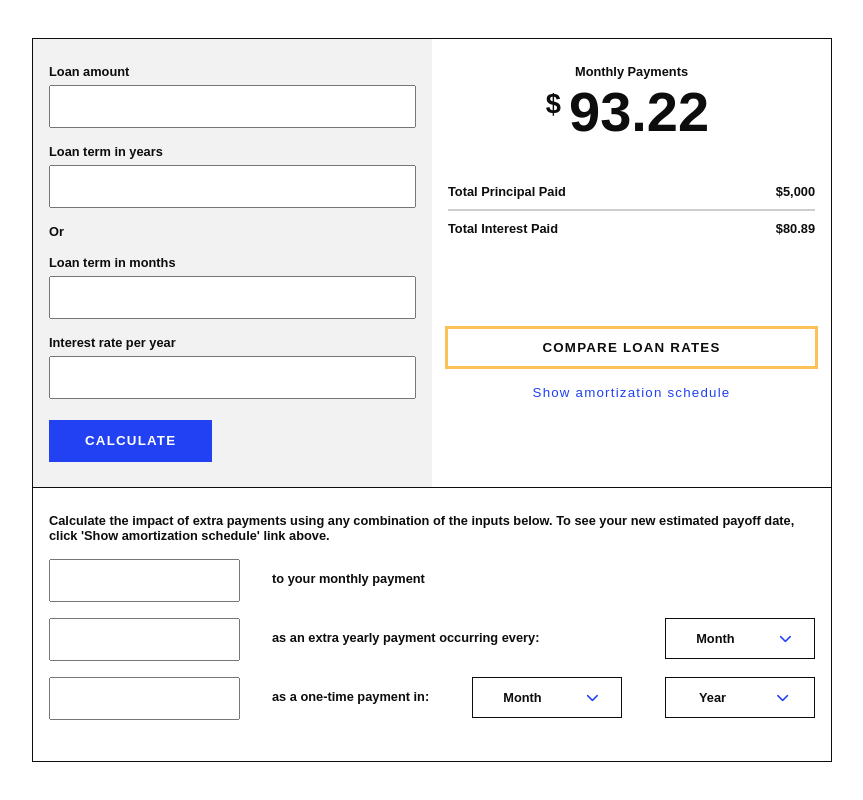
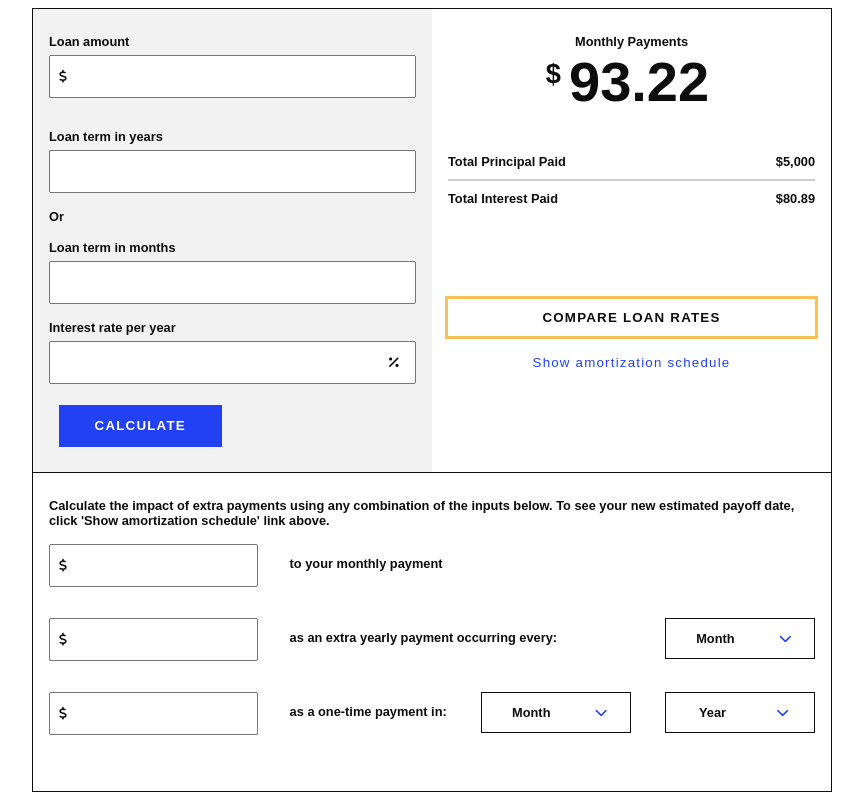
Before and after one commit to j-phillips-hub/debt-free-calculator, a React (Create React App) app: page / in a window 1280 px wide. Shown: the whole page, without its empty margins (208-1071 px from the left). Built offline with nearby package versions, Linux system fonts and the light colour scheme.

Commit message:
Create font awesome component
Created component, styled and added it to nessisary files

```diff
--- a/src/components/ExtraPayments.jsx
+++ b/src/components/ExtraPayments.jsx
@@ -2,6 +2,7 @@ import React from "react";
 import Input from "./Input";
 import MonthSelectForm from "./MonthSelectForm";
 import YearSelectForm from "./YearSelectForm";
+import FontAwesomeIcon from "./FontAwesomeIcon";
 import "../styles/ExtraPayments.css";
 
 class ExtraPayments extends React.Component {
@@ -27,6 +28,7 @@ class ExtraPayments extends React.Component {
             inputClass="form__input"
           />
         </form>
+        <FontAwesomeIcon icon="fas fa-dollar-sign" />
 
         <div className="flex extraPaymentsFlex">
           <form>
@@ -40,6 +42,7 @@ class ExtraPayments extends React.Component {
           </form>
           <MonthSelectForm />
         </div>
+        <FontAwesomeIcon icon="fas fa-dollar-sign" />
 
         <div className="flex extraPaymentsFlex">
           <form>
@@ -54,6 +57,7 @@ class ExtraPayments extends React.Component {
           <MonthSelectForm />
           <YearSelectForm />
         </div>
+        <FontAwesomeIcon icon="fas fa-dollar-sign" />
       </section>
     );
   }
--- /dev/null
+++ b/src/components/FontAwesomeIcon.jsx
@@ -0,0 +1,11 @@
+import React from "react";
+
+function FontAwesomeIcon(props) {
+  return (
+    <React.Fragment>
+      <i className={props.icon}></i>
+    </React.Fragment>
+  );
+}
+
+export default FontAwesomeIcon;
--- a/src/components/Form.jsx
+++ b/src/components/Form.jsx
@@ -1,5 +1,6 @@
 import React from "react";
 import Input from "./Input";
+import FontAwesomeIcon from "./FontAwesomeIcon";
 import "../styles/Form.css";
 import "../styles/Btn.css";
 
@@ -19,6 +20,7 @@ class Form extends React.Component {
             divClass="flex inputContainer"
             inputClass="form__input"
           />
+          <FontAwesomeIcon icon="fas fa-dollar-sign" />
           <Input
             label="Loan term in years"
             labelClass="form__label"
@@ -41,6 +43,7 @@ class Form extends React.Component {
             divClass="flex inputContainer"
             inputClass="form__input"
           />
+          <FontAwesomeIcon icon="fas fa-percent" />
           <button className="btn btn--small calculate">Calculate</button>
         </form>
       </section>
--- a/src/components/MonthSelectForm.jsx
+++ b/src/components/MonthSelectForm.jsx
@@ -1,4 +1,5 @@
 import React from "react";
+import FontAwesomeIcon from "./FontAwesomeIcon";
 
 class MonthSelectForm extends React.Component {
   constructor() {
@@ -43,9 +44,8 @@ class MonthSelectForm extends React.Component {
           <div>
             <span className="defaultValue">{defaultFormValue}</span>
           </div>
-
           <div>
-            <i className="selectArrow fas fa-chevron-down"></i>
+            <FontAwesomeIcon icon="selectArrow fas fa-chevron-down" />
           </div>
         </div>
 
--- a/src/components/YearSelectForm.jsx
+++ b/src/components/YearSelectForm.jsx
@@ -1,4 +1,5 @@
 import React from "react";
+import FontAwesomeIcon from "./FontAwesomeIcon";
 
 class YearSelectForm extends React.Component {
   constructor() {
@@ -41,7 +42,7 @@ class YearSelectForm extends React.Component {
           </div>
 
           <div>
-            <i className="selectArrow fas fa-chevron-down"></i>
+            <FontAwesomeIcon icon="selectArrow fas fa-chevron-down" />
           </div>
         </div>
 
--- a/src/styles/App.css
+++ b/src/styles/App.css
@@ -30,7 +30,7 @@ section {
 input[type="text"] {
   color: var(--clr-text);
   font-weight: 700;
-  padding: 0.75rem 0 0.75rem 0.5rem;
+  padding: 0.75rem 0 0.75rem 1.6rem;
 }
 
 input:focus {
--- a/src/styles/Form.css
+++ b/src/styles/Form.css
@@ -20,3 +20,11 @@
   justify-content: space-between;
   gap: 2rem;
 }
+
+.fa-dollar-sign {
+  transform: translate(0.625rem, -2.8125rem);
+}
+
+.fa-percent {
+  transform: translate(21.25rem, -3.9375rem);
+}
```
